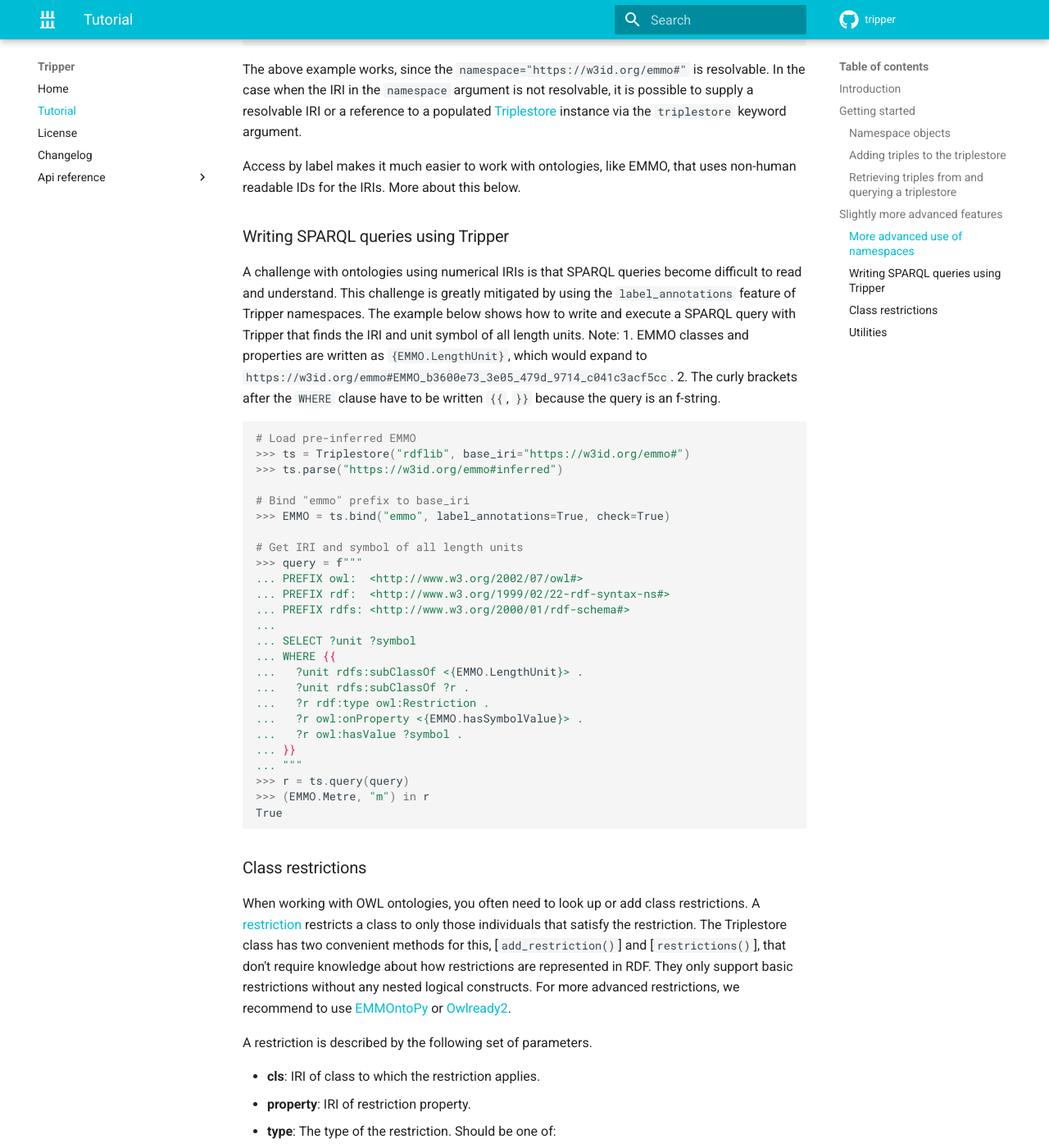
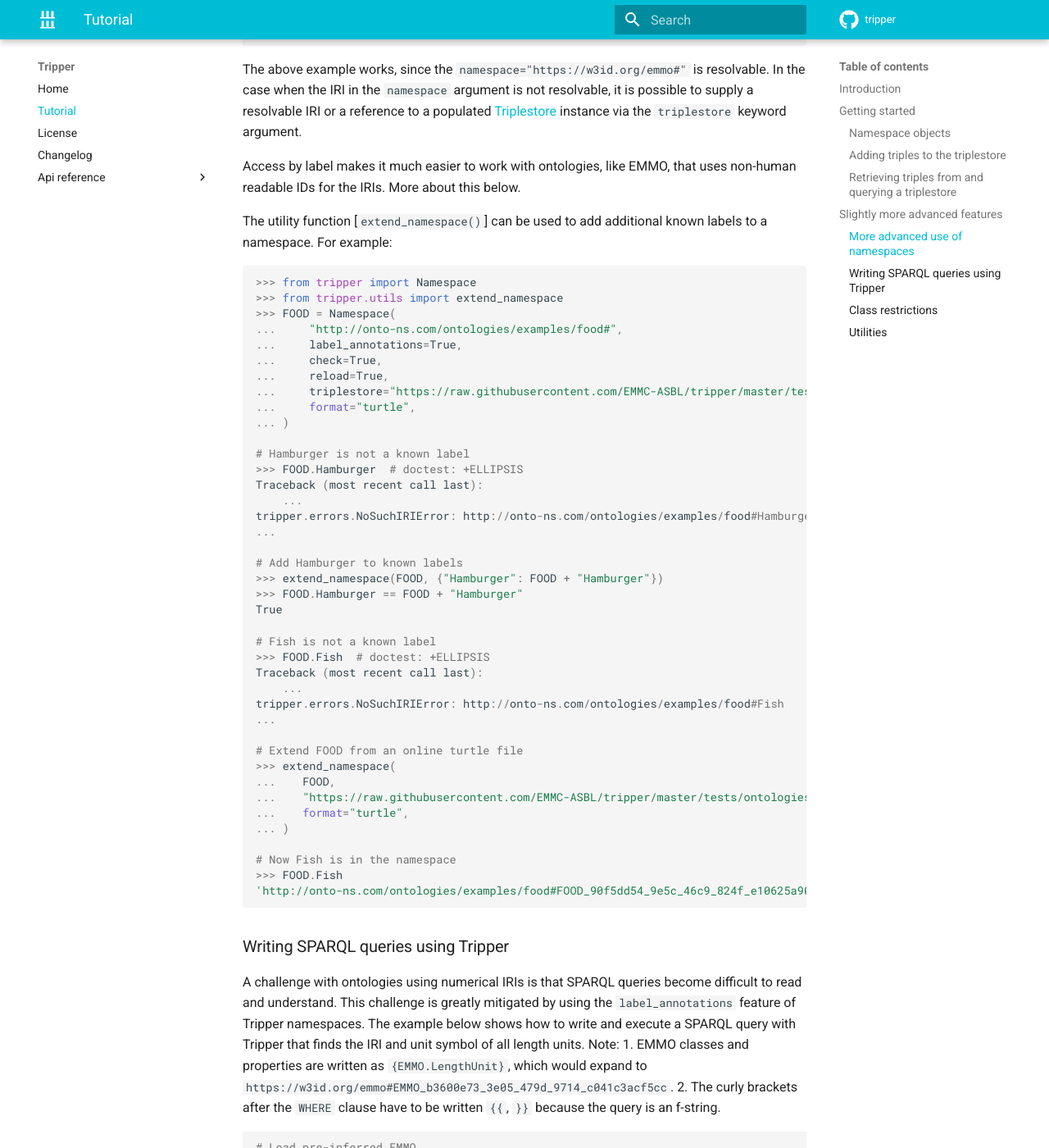
Before and after one commit to EMMC-ASBL/tripper, an MkDocs documentation site: the page built from docs/tutorial.md, in a window 1280 px wide and 1400 px high, scrolled down 2864 px. Shown: the whole window at 82% size. Built offline with MkDocs 1.6.1 and Material for MkDocs 9.7.7, drawn with Linux system fonts in a browser that asks for light colours; comment, search, counter and statistics services are not loaded; the version menu is left out; some of the changed text lies outside the part shown.

Commit message:
Updated tutorial

````diff
--- a/docs/tutorial.md
+++ b/docs/tutorial.md
@@ -148,6 +148,52 @@ In the case when the IRI in the `namespace` argument is not resolvable, it is po
 Access by label makes it much easier to work with ontologies, like EMMO, that uses non-human readable IDs for the IRIs.
 More about this below.
 
+The utility function [`extend_namespace()`] can be used to add additional known labels to a namespace.
+For example:
+
+```python
+>>> from tripper import Namespace
+>>> from tripper.utils import extend_namespace
+>>> FOOD = Namespace(
+...     "http://onto-ns.com/ontologies/examples/food#",
+...     label_annotations=True,
+...     check=True,
+...     reload=True,
+...     triplestore="https://raw.githubusercontent.com/EMMC-ASBL/tripper/master/tests/ontologies/food.ttl",
+...     format="turtle",
+... )
+
+# Hamburger is not a known label
+>>> FOOD.Hamburger  # doctest: +ELLIPSIS
+Traceback (most recent call last):
+    ...
+tripper.errors.NoSuchIRIError: http://onto-ns.com/ontologies/examples/food#Hamburger
+...
+
+# Add Hamburger to known labels
+>>> extend_namespace(FOOD, {"Hamburger": FOOD + "Hamburger"})
+>>> FOOD.Hamburger == FOOD + "Hamburger"
+True
+
+# Fish is not a known label
+>>> FOOD.Fish  # doctest: +ELLIPSIS
+Traceback (most recent call last):
+    ...
+tripper.errors.NoSuchIRIError: http://onto-ns.com/ontologies/examples/food#Fish
+...
+
+# Extend FOOD from an online turtle file
+>>> extend_namespace(
+...    FOOD,
+...    "https://raw.githubusercontent.com/EMMC-ASBL/tripper/master/tests/ontologies/food-more.ttl",
+...    format="turtle",
+... )
+
+# Now Fish is in the namespace
+>>> FOOD.Fish
+'http://onto-ns.com/ontologies/examples/food#FOOD_90f5dd54_9e5c_46c9_824f_e10625a90c26'
+
+```
 
 
 ### Writing SPARQL queries using Tripper
@@ -316,26 +362,34 @@ ts.add_function(
 
 
 
-### Representing pydantic data models as RDF
-*Todo: Describe the `tripper.convert` subpackage...*
-
-
 
 
 [rdflib]: https://rdflib.readthedocs.io/
 [EMMO]: https://emmc.eu/emmo/
+[OTEIO]: https://github.com/emmo-repo/domain-oteio/
 [Function Ontology (FnO)]: https://fno.io/
 [EMMOntoPy]: https://emmo-repo.github.io/EMMOntoPy/
 [Owlready2]: https://pypi.org/project/owlready2/
 [restriction]: https://www.w3.org/TR/owl-ref/#Restriction
+[JSON-LD]: https://json-ld.org/
+
 [Creating a triplestore interface]: #creating-a-triplestore-interface
 [list of currently supported backends]: https://github.com/EMMC-ASBL/tripper?tab=readme-ov-file#available-backends
+
+[tripper.convert]: https://emmc-asbl.github.io/tripper/latest/api_reference/convert/convert/
+
 [Triplestore]: https://emmc-asbl.github.io/tripper/latest/api_reference/triplestore/#tripper.triplestore.Triplestore
 [Namespace]:
 https://emmc-asbl.github.io/tripper/latest/api_reference/namespace/#tripper.namespace.Namespace
 [Literal]:
 https://emmc-asbl.github.io/tripper/latest/api_reference/literal/#tripper.literal.Literal
+
 [`en()`]: https://emmc-asbl.github.io/tripper/latest/api_reference/triplestore/#tripper.utils.en
+[`extend_namespace()`]: https://emmc-asbl.github.io/tripper/latest/api_reference/triplestore/#tripper.utils.extend_namespace
+
+[`load_container()`]: https://emmc-asbl.github.io/tripper/latest/api_reference/convert/convert/#tripper.convert.convert.load_container
+[`save_container()`]: https://emmc-asbl.github.io/tripper/latest/api_reference/convert/convert/#tripper.convert.convert.save_container
+
 [`add()`]: https://emmc-asbl.github.io/tripper/latest/api_reference/triplestore/#tripper.triplestore.Triplestore.add
 [`add_function()`]: https://emmc-asbl.github.io/tripper/latest/api_reference/triplestore/#tripper.triplestore.Triplestore.add_function
 [`add_restriction()`]: https://emmc-asbl.github.io/tripper/latest/api_reference/triplestore/#tripper.triplestore.Triplestore.add_restriction
````
Also changed, not shown: 1 other file.
